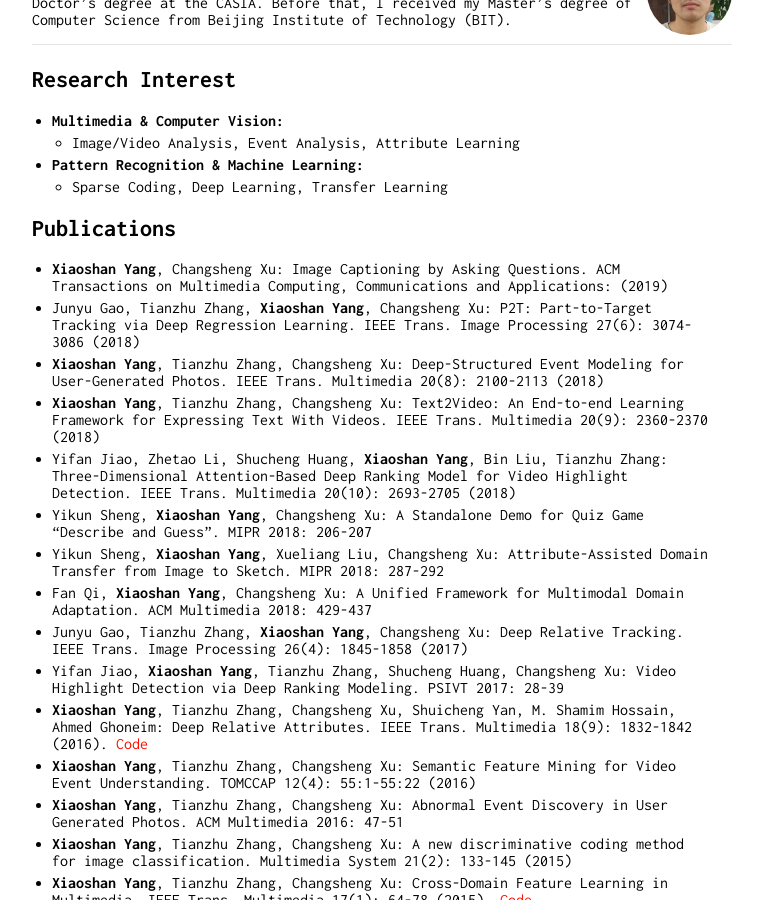
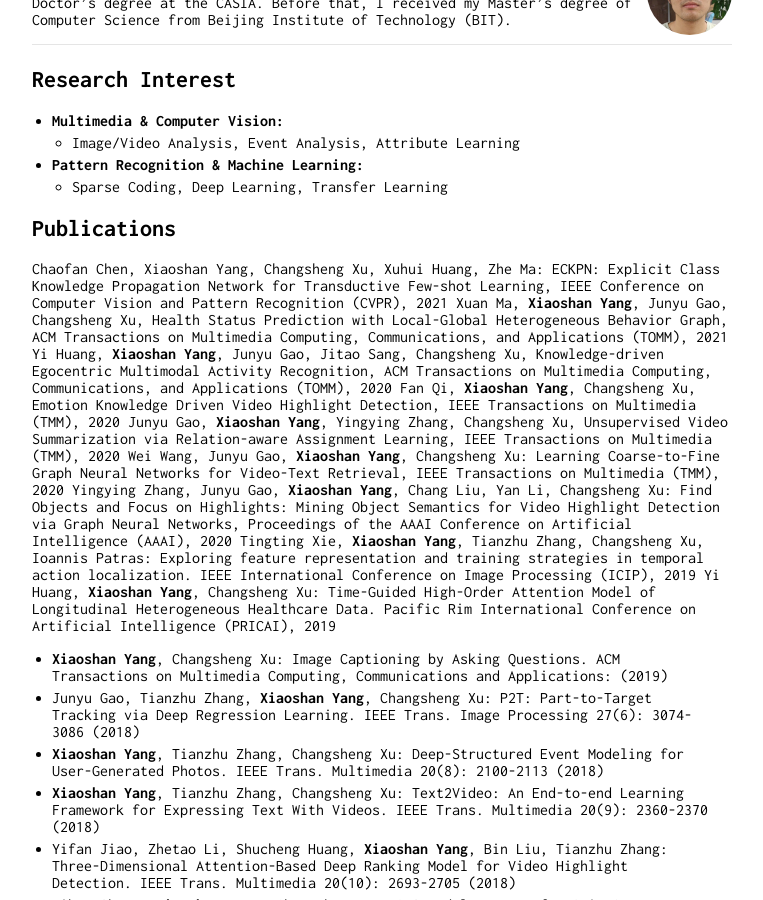
Before and after one commit to YangXS/yangxs.github.io, a Jekyll site: the page built from index.md, in a window 1280 px wide and 900 px high, scrolled down 316 px. Shown: the whole window, without its empty margins (258-1021 px from the left). Built offline with Jekyll 4.4.1, drawn with Linux system fonts in a browser that asks for light colours; our own code applies the rules of GitHub Pages for plain Markdown files.

Commit message:
Update index.md

```diff
--- a/index.md
+++ b/index.md
@@ -18,7 +18,15 @@ I am an Associate Researcher at National Lab of Pattern Recognition, Institute o
   + <font size="3">Sparse Coding, Deep Learning, Transfer Learning</font>
 
 ## Publications
-
+Chaofan Chen, Xiaoshan Yang, Changsheng Xu, Xuhui Huang, Zhe Ma: ECKPN: Explicit Class Knowledge Propagation Network for Transductive Few-shot Learning, IEEE Conference on Computer Vision and Pattern Recognition (CVPR), 2021
+Xuan Ma, **Xiaoshan Yang**, Junyu Gao, Changsheng Xu, Health Status Prediction with Local-Global Heterogeneous Behavior Graph, ACM Transactions on Multimedia Computing, Communications, and Applications (TOMM), 2021
+Yi Huang, **Xiaoshan Yang**, Junyu Gao, Jitao Sang, Changsheng Xu, Knowledge-driven Egocentric Multimodal Activity Recognition, ACM Transactions on Multimedia Computing, Communications, and Applications (TOMM), 2020
+Fan Qi, **Xiaoshan Yang**, Changsheng Xu, Emotion Knowledge Driven Video Highlight Detection, IEEE Transactions on Multimedia (TMM), 2020
+Junyu Gao, **Xiaoshan Yang**, Yingying Zhang, Changsheng Xu, Unsupervised Video Summarization via Relation-aware Assignment Learning, IEEE Transactions on Multimedia (TMM), 2020
+Wei Wang, Junyu Gao, **Xiaoshan Yang**, Changsheng Xu: Learning Coarse-to-Fine Graph Neural Networks for Video-Text Retrieval, IEEE Transactions on Multimedia (TMM), 2020
+Yingying Zhang, Junyu Gao, **Xiaoshan Yang**, Chang Liu, Yan Li, Changsheng Xu: Find Objects and Focus on Highlights: Mining Object Semantics for Video Highlight Detection via Graph Neural Networks, Proceedings of the AAAI Conference on Artificial Intelligence (AAAI), 2020
+Tingting Xie, **Xiaoshan Yang**, Tianzhu Zhang, Changsheng Xu, Ioannis Patras: Exploring feature representation and training strategies in temporal action localization. IEEE International Conference on Image Processing (ICIP), 2019
+Yi Huang, **Xiaoshan Yang**, Changsheng Xu: Time-Guided High-Order Attention Model of Longitudinal Heterogeneous Healthcare Data. Pacific Rim International Conference on Artificial Intelligence (PRICAI), 2019
 * **Xiaoshan Yang**, Changsheng Xu: Image Captioning by Asking Questions. ACM Transactions on Multimedia Computing, Communications and Applications: (2019)
 * Junyu Gao, Tianzhu Zhang, **Xiaoshan Yang**, Changsheng Xu: P2T: Part-to-Target Tracking via Deep Regression Learning. IEEE Trans. Image Processing 27(6): 3074-3086 (2018)
 * **Xiaoshan Yang**, Tianzhu Zhang, Changsheng Xu: Deep-Structured Event Modeling for User-Generated Photos. IEEE Trans. Multimedia 20(8): 2100-2113 (2018)
```
